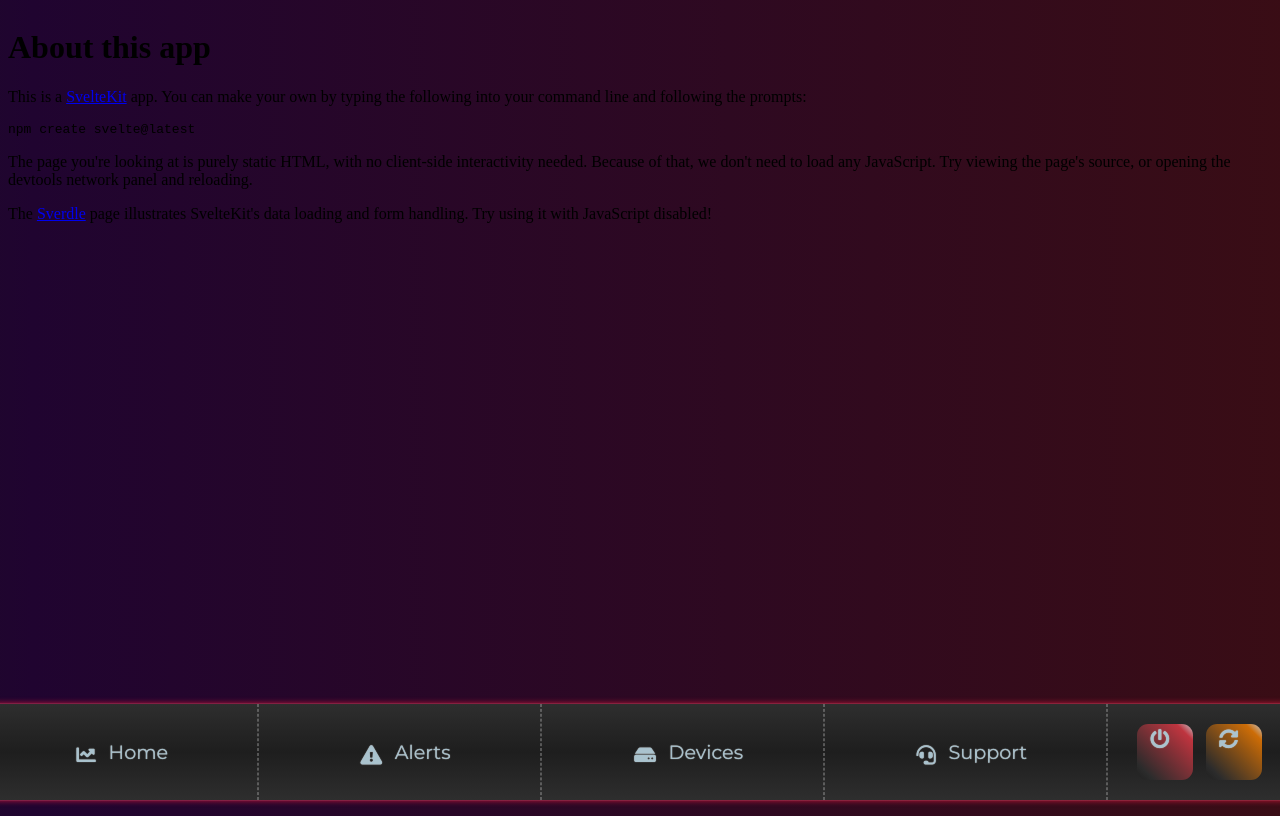
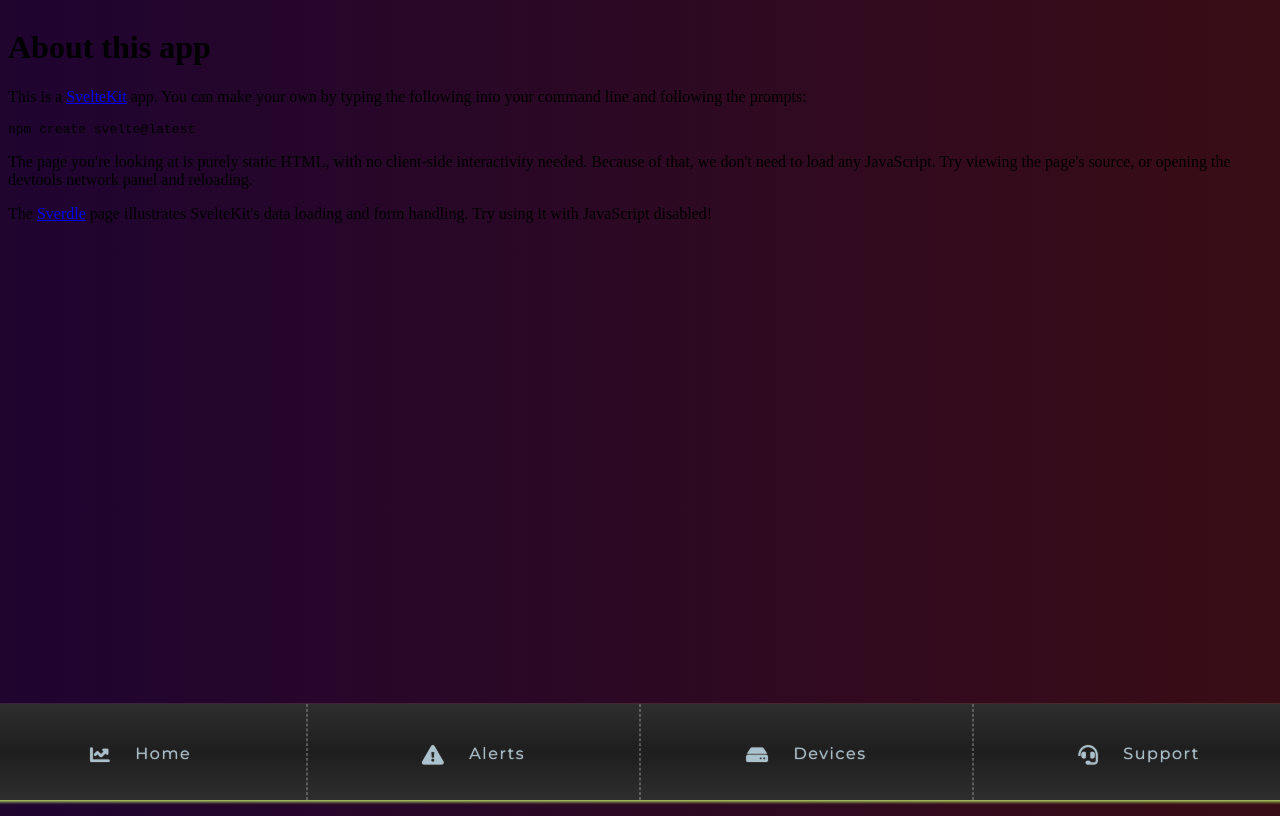
Before and after one commit to carlosmoshudev/Zabbix-Custom-Frontend, a SvelteKit app: page /alerts in a window 1280 px wide. Built offline with nearby package versions, Linux system fonts and the light colour scheme.

Commit message:
Pretty format && restyle online or offline devices

```diff
--- a/src/components/BottomNavBar.svelte
+++ b/src/components/BottomNavBar.svelte
@@ -10,25 +10,12 @@
 <section>
 	<ul id="nav-buttons">
 		{#each buttons as button}
-			<li class="link-li">
+			<li>
 				<a href={button.href}>
-					<i class={button.icon} />{button.text}
+					<i class={button.icon} /><span>{button.text}</span>
 				</a>
 			</li>
 		{/each}
-			<li class="power_menu">
-				<!-- reboot and power off -->
-				<div class="power-btn">
-					<a href="/power">
-						<i class="fas fa-power-off" />
-					</a>
-				</div>
-				<div class="reboot-btn">
-					<a href="/reboot">
-						<i class="fas fa-sync-alt" />
-					</a>
-				</div>
-			</li>
 	</ul>
 </section>
 
@@ -58,7 +45,7 @@
 		bottom: 0;
 		width: 104%;
 		height: 12vh;
-		filter: drop-shadow(0 0 0.2rem crimson);
+		filter: drop-shadow(0 2px 0.1rem #a7c957);
 	}
 	ul {
 		display: flex;
@@ -79,44 +66,8 @@
 		border-left: 1px dashed #ccc6;
 		opacity: 0.8;
 	}
-	.link-li:hover {
+	li:hover {
 		opacity: 1;
-	}
-
-	.power_menu {
-		display: flex;
-		flex-direction: row;
-		justify-content: safe center;
-		align-items: center;
-		width: 70%;
-		height: 100%;
-	}
-
-	.power-btn, .reboot-btn {
-		border-radius: 20%;
-		height: 7vh;
-		margin: 0 1vw;
-	}
-	.power-btn {
-		width: 7vh;
-		margin: 0;
-		background-image: linear-gradient(
-			to right top,
-			var(--component-background-color-0) 0%,
-			var(--component-background-color-1) 15%,
-			var(--offline-color) 85%,
-			var(--light-text-color-0) 100%
-		);
-	}
-	.reboot-btn {
-		width: 7vh;
-		background-image: linear-gradient(
-			to right top,
-			var(--component-background-color-0) 0%,
-			var(--component-background-color-1) 15%,
-			var(--unknown-color) 85%,
-			var(--light-text-color-0) 100%
-		);
 	}
 
 	a {
@@ -130,6 +81,21 @@
 		vertical-align: bottom;
 	}
 
+	span {
+		margin: 0 1vw;
+		text-align: center;
+		font-size: 1rem;
+		letter-spacing: 0.1rem;
+	}
+
+	@media (max-width: 600px) {
+		section {
+			height: 8vh;
+		}
+		span {
+			display: none;
+		}
+	}
 	@keyframes rainbow {
 		0% {
 			color: var(--light-text-color-0);
--- a/src/routes/+layout.svelte
+++ b/src/routes/+layout.svelte
@@ -10,10 +10,10 @@
 	<footer>
 		<BottomNavBar
 			buttons={[
-				{ href: '/', text: 'Home', icon: 'fas fa-chart-line' },
-				{ href: '/alerts', text: 'Alerts', icon: 'fas fa-exclamation-triangle' },
-				{ href: '/devices', text: 'Devices', icon: 'fas fa-hdd' },
-				{ href: '/support', text: 'Support', icon: 'fas fa-headset' }
+				{ href: '/', text: 'Home', icon: 'fas fa-chart-line btn' },
+				{ href: '/alerts', text: 'Alerts', icon: 'fas fa-exclamation-triangle btn' },
+				{ href: '/devices', text: 'Devices', icon: 'fas fa-hdd btn' },
+				{ href: '/support', text: 'Support', icon: 'fas fa-headset btn' }
 			]}
 		/>
 	</footer>
--- a/src/routes/power/+page.ts
+++ /dev/null
@@ -1 +0,0 @@
-export const prerender = true;
--- a/src/routes/reboot/+page.svelte
+++ /dev/null
@@ -1,28 +0,0 @@
-<script lang="ts">
-import reb from 'child_process';
-reb.exec('sudo /sbin/shutdown -r now', function (msg:unknown) { console.log(msg) });
-
-</script>
-
-<svelte:head>
-	<meta name="description" content="Main-Zabbix" />
-</svelte:head>
-
-<section>
-	<h1>Rebooting...</h1>
-	<p class="info"></p>
-</section>
-
-<style>
-	section {
-		display: flex;
-		flex-direction: column;
-		align-items: center;
-		justify-content: center;
-		height: 100vh;
-	}
-
-	h1 {
-		font-size: 2rem;
-	}
-</style>
--- a/src/routes/reboot/+page.ts
+++ /dev/null
@@ -1 +0,0 @@
-export const prerender = true;
--- a/src/routes/styles.css
+++ b/src/routes/styles.css
@@ -56,3 +56,15 @@
 		background-position: 0% 50%;
 	}
 }
+
+.online {
+	color: var(--online-color);
+}
+
+.offline {
+	color: var(--offline-color);
+}
+
+.unknown {
+	color: var(--unknown-color);
+}
```
Also changed, not shown: src/routes/+page.svelte (+42 -12 lines), src/routes/power/+page.svelte (deleted, +0 -15 lines), src/methods/api.ts (line endings or trailing spaces), src/types.d.ts (line endings or trailing spaces).
